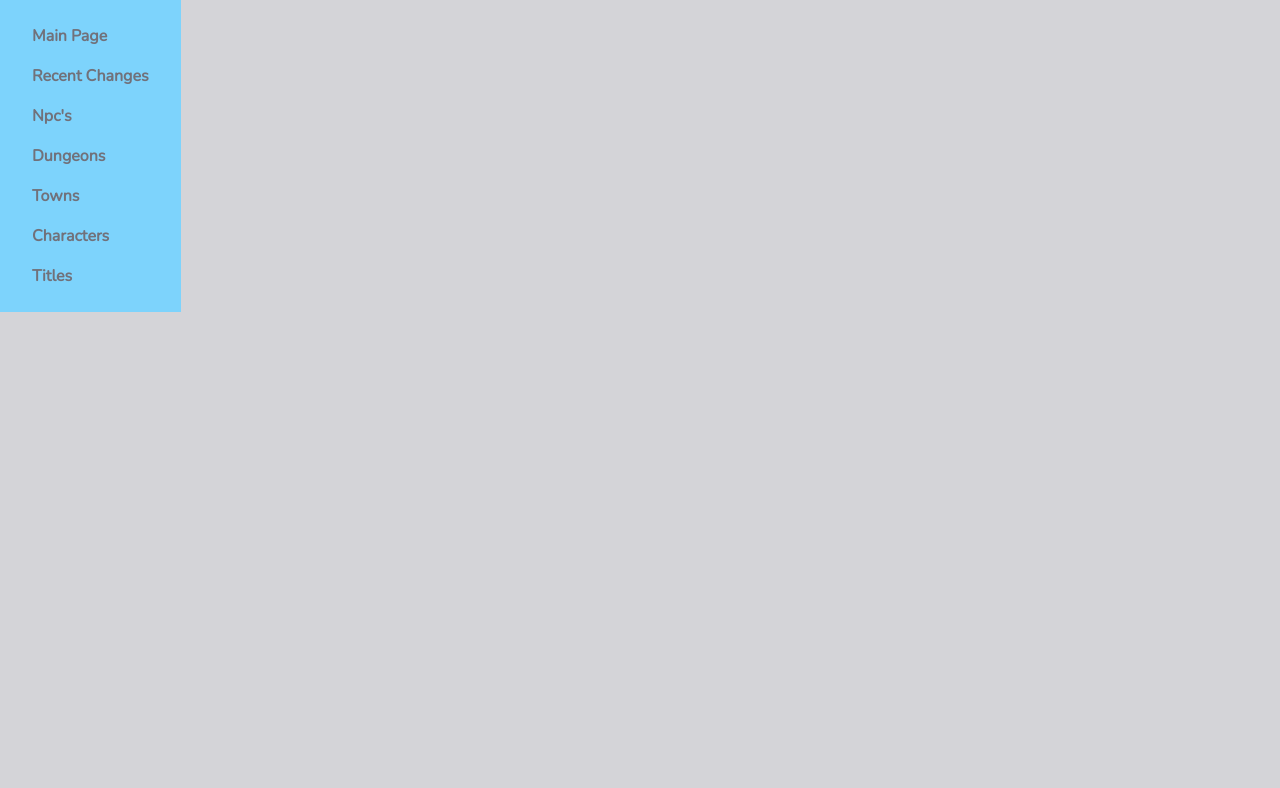
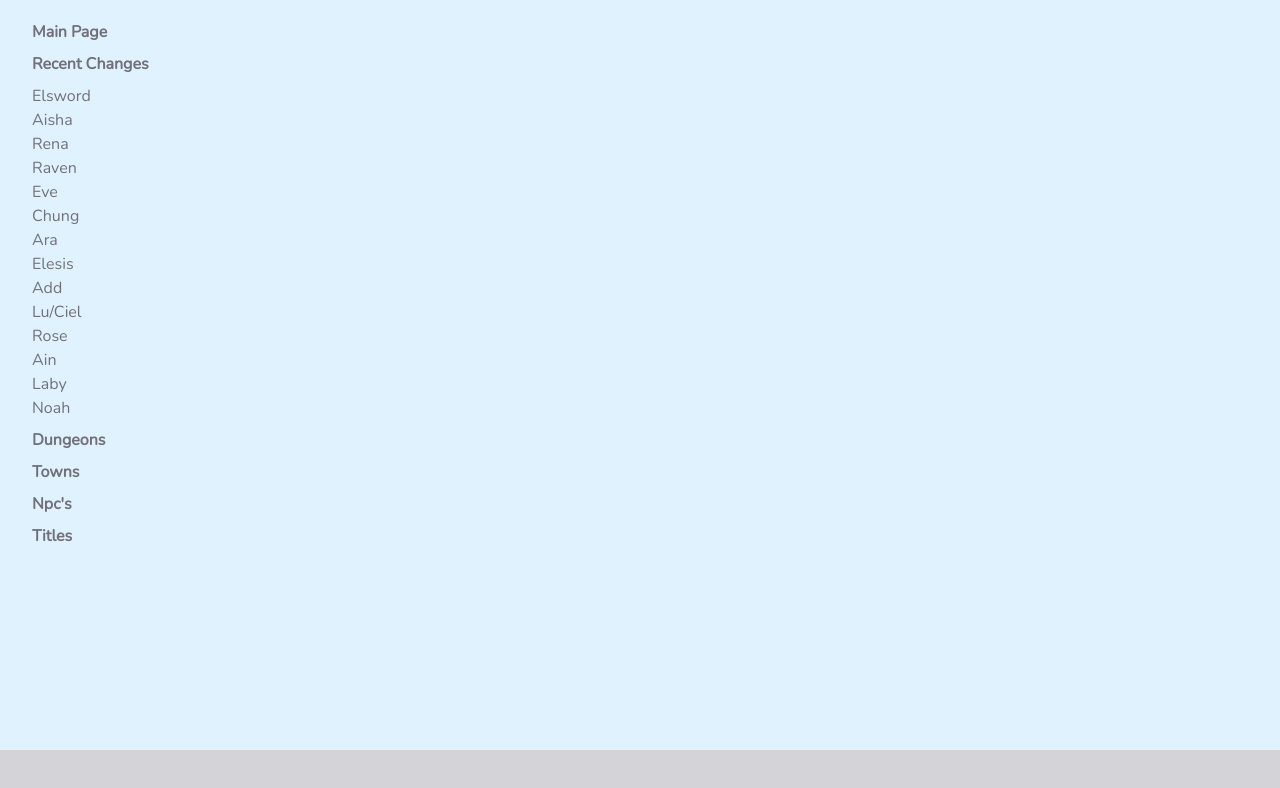
Before and after one commit to kukuhBaiquni/elfun, a Next.js app: page / in a window 1280 px wide. Shown: the top 788 px of the page. Built offline with nearby package versions, Linux system fonts and the light colour scheme.

Commit message:
add new route

```diff
--- a/src/components/side-bar/index.jsx
+++ b/src/components/side-bar/index.jsx
@@ -1,26 +1,69 @@
 const navigation = [{
-  title: 'Main Page',
+  child: [],
+  name: 'Main Page',
 }, {
-  title: 'Recent Changes',
+  child: [],
+  name: 'Recent Changes',
 }, {
-  title: 'Npc\'s',
+  name: 'Characters',
+  child: [{
+    name: 'Elsword',
+  }, {
+    name: 'Aisha',
+  }, {
+    name: 'Rena',
+  }, {
+    name: 'Raven',
+  }, {
+    name: 'Eve',
+  }, {
+    name: 'Chung',
+  }, {
+    name: 'Ara',
+  }, {
+    name: 'Elesis',
+  }, {
+    name: 'Add',
+  }, {
+    name: 'Lu/Ciel',
+  }, {
+    name: 'Rose',
+  }, {
+    name: 'Ain',
+  }, {
+    name: 'Laby',
+  }, {
+    name: 'Noah',
+  }],
 }, {
-  title: 'Dungeons',
+  child: [],
+  name: 'Dungeons',
 }, {
-  title: 'Towns',
+  child: [],
+  name: 'Towns',
 }, {
-  title: 'Characters',
+  child: [],
+  name: 'Npc\'s',
 }, {
-  title: 'Titles',
+  child: [],
+  name: 'Titles',
 }]
 
 function Sidebar() {
   return (
-    <div className='p-4 fixed bg-sky-300'>
+    <div className='p-4 h-sidebar bg-sky-100 flex-grow flex'>
       <ul>
-        {navigation.map(({ title }) => (
-          <li className='py-2 px-4 font-black hover:bg-sky-500 hover:text-gray-200 rounded cursor-pointer duration-300 text-gray-500 transition-all' key={title}>
-            {title}
+        {navigation.map(({ name, child }) => (
+          <li className='py-1 px-4 font-black hover:bg-sky-500 hover:text-gray-200 rounded cursor-pointer duration-300 text-gray-500 transition-all' key={name}>
+            {child.length ? (
+              <ul>
+                {child.map((item) => (
+                  <li className='font-normal' key={item.name}>
+                    {item.name}
+                  </li>
+                ))}
+              </ul>
+            ) : name}
           </li>
         ))}
       </ul>
--- a/tailwind.config.js
+++ b/tailwind.config.js
@@ -1,4 +1,4 @@
-// eslint-disable-next-line import/no-extraneous-dependencies
+/* eslint-disable import/no-extraneous-dependencies */
 const colors = require('tailwindcss/colors')
 
 module.exports = {
@@ -13,7 +13,6 @@ module.exports = {
     extend: {
       fontFamily: {
         nunito: ['Nunito'],
-      },
       },
       colors: {
         ...colors,
@@ -88,6 +87,10 @@ module.exports = {
           dark: '#7a61eb',
         },
       },
+      height: {
+        sidebar: '750px',
+      },
+    },
   },
   variants: {
     extend: {
```
Lines whose indentation alone changed are shown as unchanged.
